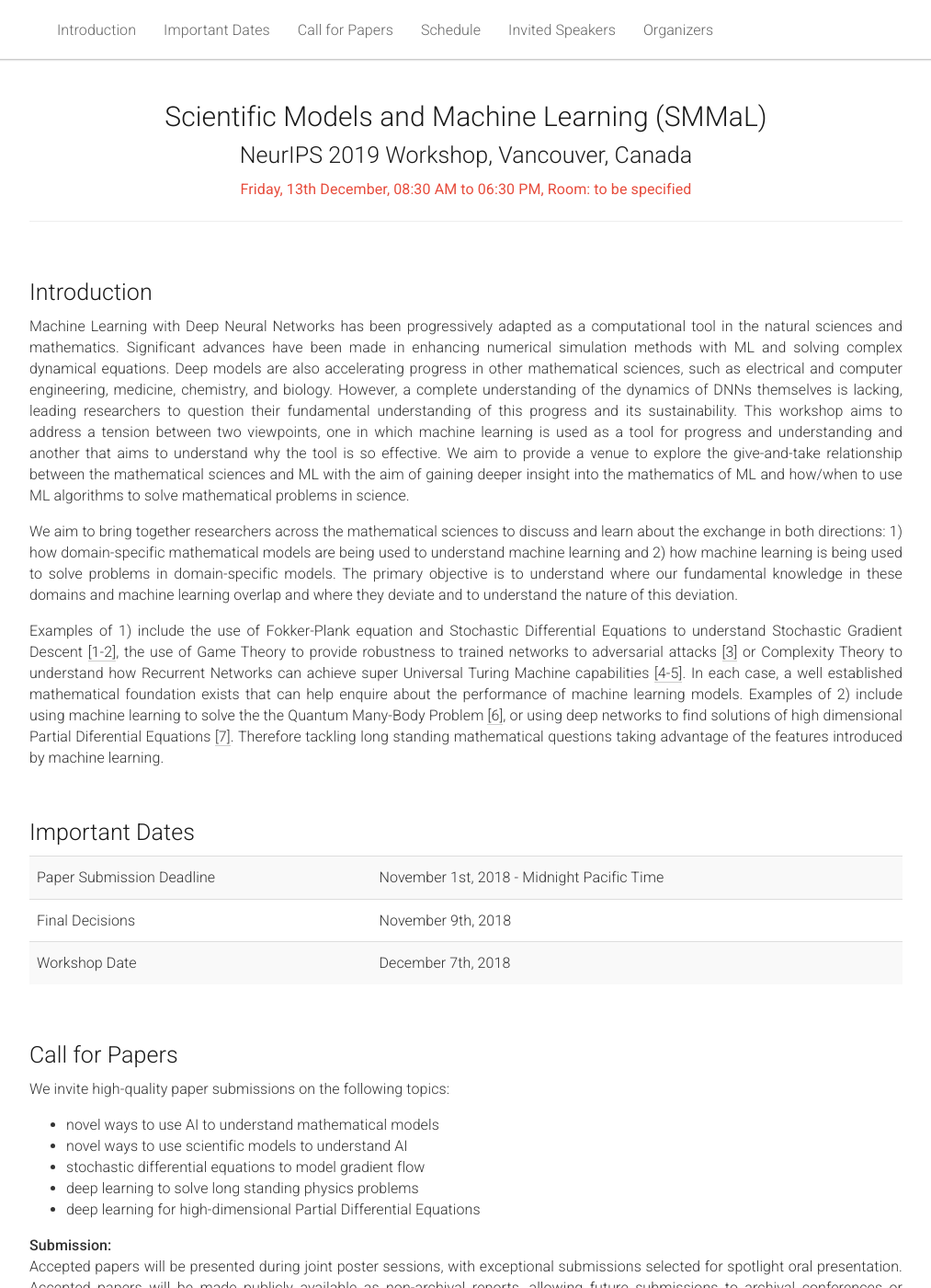
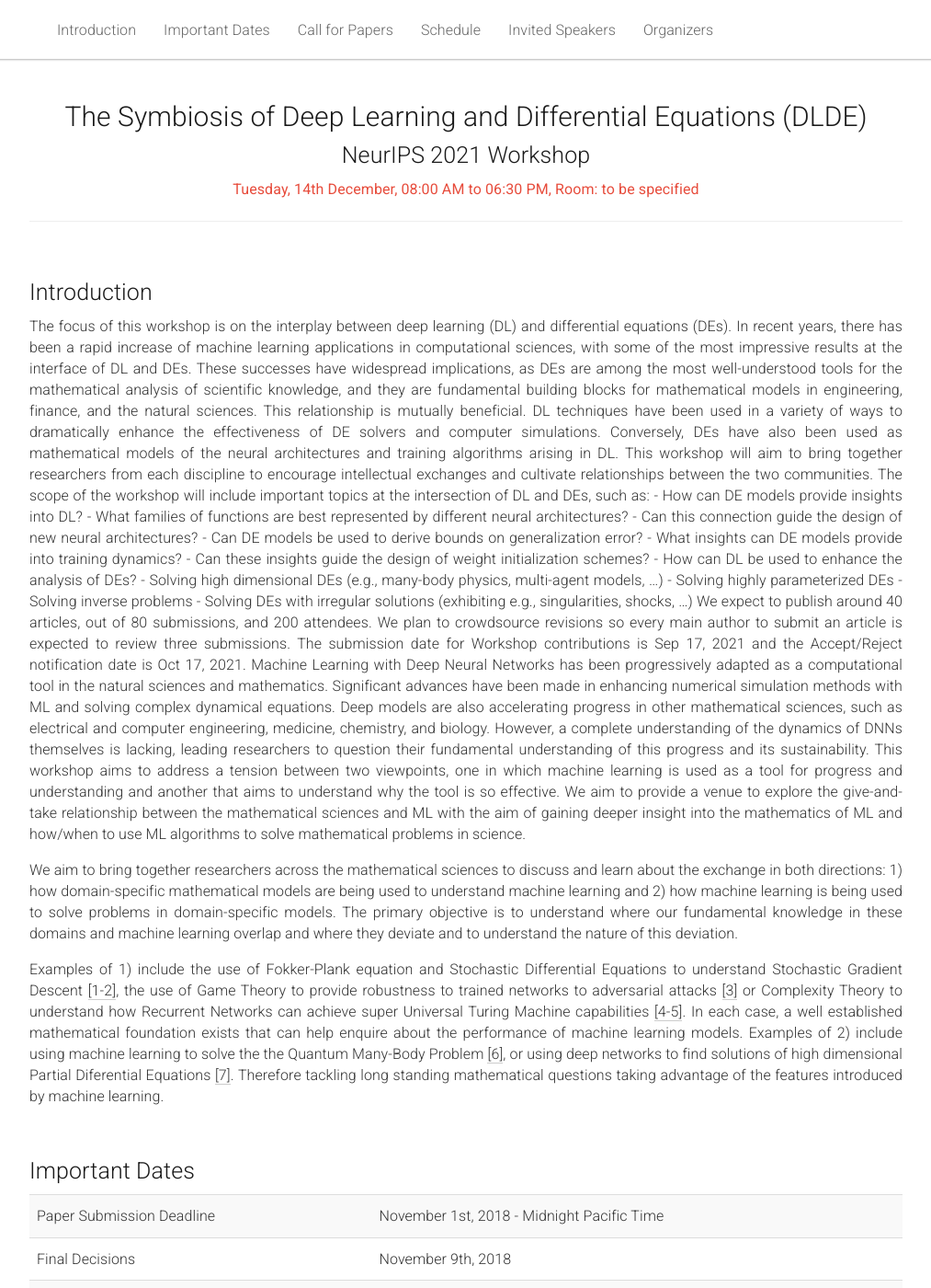
Before and after one commit to dl-de/dl-de.github.io, a Jekyll site: the page built from _pages/home.md, in a window 1280 px wide and 1400 px high. Shown: the whole window at 92% size, without its empty margins (133-1146 px from the left). Built offline with Jekyll 4.4.1, drawn with Linux system fonts in a browser that asks for light colours.

Commit message:
minor changes

```diff
--- a/_pages/home.md
+++ b/_pages/home.md
@@ -13,10 +13,10 @@ acknowledgements: ""
 <br>
 <div class="row">
   <div class="col-xs-12">
-    <center><h1>Scientific Models and Machine Learning (SMMaL)</h1></center>
-    <center><h2>NeurIPS 2019 Workshop, Vancouver, Canada</h2></center>
+    <center><h1>The Symbiosis of Deep Learning and Differential Equations (DLDE)</h1></center>
+    <center><h2>NeurIPS 2021 Workshop</h2></center>
     <center><span style="color:#e74c3c;font-weight:400;">
-      Friday, 13th December, 08:30 AM to 06:30 PM,
+      Tuesday, 14th December, 08:00 AM to 06:30 PM,
       Room: to be specified
     </span></center>
   </div>
@@ -40,6 +40,36 @@ acknowledgements: ""
 <div class="row">
   <div class="col-xs-12">
 <p>
+
+
+
+The focus of this workshop is on the interplay between deep learning (DL) and differential equations (DEs).
+In recent years, there has been a rapid increase of machine learning applications in computational sciences, with some of the most impressive results at the interface of DL and DEs.
+These successes have widespread implications, as DEs are among the most well-understood tools for the mathematical analysis of scientific knowledge, and they are fundamental building blocks for mathematical models in engineering, finance, and the natural sciences.
+This relationship is mutually beneficial.
+DL techniques have been used in a variety of ways to dramatically enhance the effectiveness of DE solvers and computer simulations.
+Conversely, DEs have also been used as mathematical models of the neural architectures and training algorithms arising in DL.
+
+This workshop will aim to bring together researchers from each discipline to encourage intellectual exchanges and cultivate relationships between the two communities.
+The scope of the workshop will include important topics at the intersection of DL and DEs, such as:
+
+- How can DE models provide insights into DL?
+  - What families of functions are best represented by different neural architectures?
+  - Can this connection guide the design of new neural architectures?
+  - Can DE models be used to derive bounds on generalization error?
+  - What insights can DE models provide into training dynamics?
+  - Can these insights guide the design of weight initialization schemes?
+
+- How can DL be used to enhance the analysis of DEs?
+  - Solving high dimensional DEs (e.g., many-body physics, multi-agent models, …)
+  - Solving highly parameterized DEs
+  - Solving inverse problems
+  - Solving DEs with irregular solutions (exhibiting e.g., singularities, shocks, …)
+
+
+
+We expect to publish around 40 articles, out of 80 submissions, and 200 attendees. We plan to crowdsource revisions so every main author to submit an article is expected to review three submissions. The submission date for Workshop contributions is Sep 17, 2021 and the  Accept/Reject notification date is  Oct 17, 2021.
+
 Machine Learning with Deep Neural Networks has been progressively adapted as a computational tool in the natural sciences and mathematics. Significant advances have been made in enhancing numerical simulation methods with ML and solving complex dynamical equations. Deep models are also accelerating progress in other mathematical sciences, such as electrical and computer engineering, medicine, chemistry, and biology.  However, a complete understanding of the dynamics of DNNs themselves is lacking, leading researchers to question their fundamental understanding of this progress and its sustainability.  This workshop aims to address a tension between two viewpoints, one in which machine learning is used as a tool for progress and understanding and another that aims to understand why the tool is so effective.  We aim to provide a venue to explore the give-and-take relationship between the mathematical sciences and ML with the aim of gaining deeper insight into the mathematics of ML and how/when to use ML algorithms to solve mathematical problems in science.</p>
 
 <!--This workshop is placed in the tension between the two viewpoints, exploring the take-and-give relationship between mathematical sciences and ML with the aim of gaining deeper insight into the mathematics of ML, and using ML algorithms to solve mathematical problems in science.-->
@@ -372,19 +402,19 @@ We aim to bring together researchers across the mathematical sciences to discuss
 <div class="row">
   <div class="col-xs-12 sponsor">
     <a href="https://merl.com/">
-      <img src="{{ "/static/img/ico/merl-logo-big.jpg" | prepend:site.baseurl }}">
+      <img src="{{ "/static/img/sponsors/merl-logo-big.jpg" | prepend:site.baseurl }}">
     </a>
     <a href="https://deepmind.com/">
-      <img src="{{ "/static/img/ico/deepmind_logo.png" | prepend:site.baseurl }}">
+      <img src="{{ "/static/img/sponsors/deepmind_logo.png" | prepend:site.baseurl }}">
     </a>
         <a href="https://ai.google/">
-      <img src="{{ "/static/img/ico/googlelogo.png" | prepend:site.baseurl }}">
+      <img src="{{ "/static/img/sponsors/googlelogo.png" | prepend:site.baseurl }}">
     </a>
         <a href="https://iglu-chistera.github.io/">
-      <img src="{{ "/static/img/ico/logoIGLU-300.png" | prepend:site.baseurl }}">
+      <img src="{{ "/static/img/sponsors/logoIGLU-300.png" | prepend:site.baseurl }}">
     </a>
     <a href="http://uber.ai/">
-      <img src="{{ "/static/img/ico/logo_uber.jpg" | prepend:site.baseurl }}">
+      <img src="{{ "/static/img/sponsors/logo_uber.jpg" | prepend:site.baseurl }}">
     </a>
   </div>
 </div>
```
